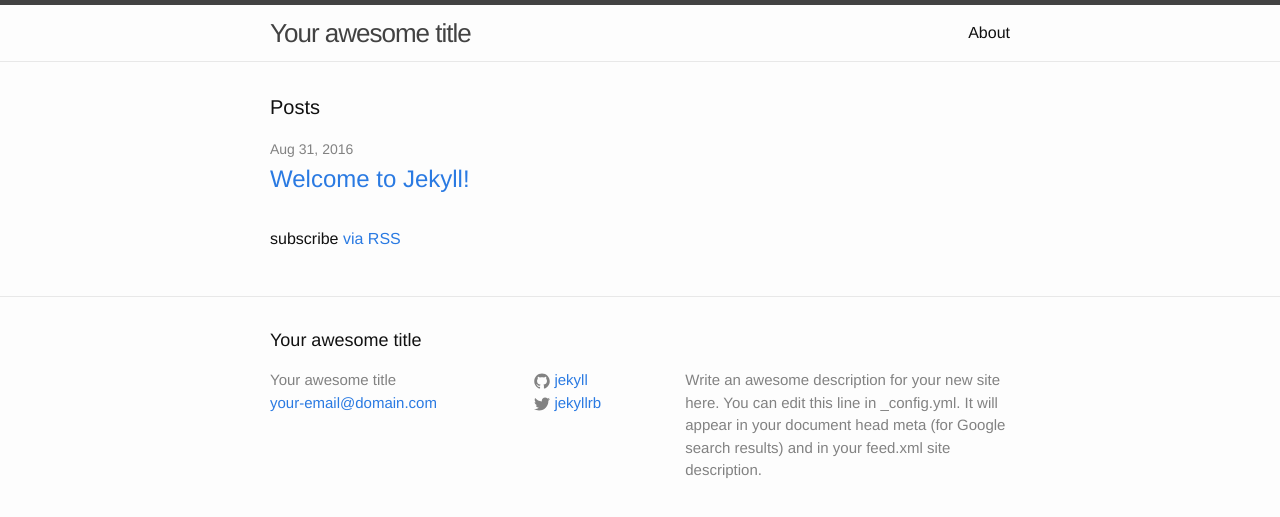
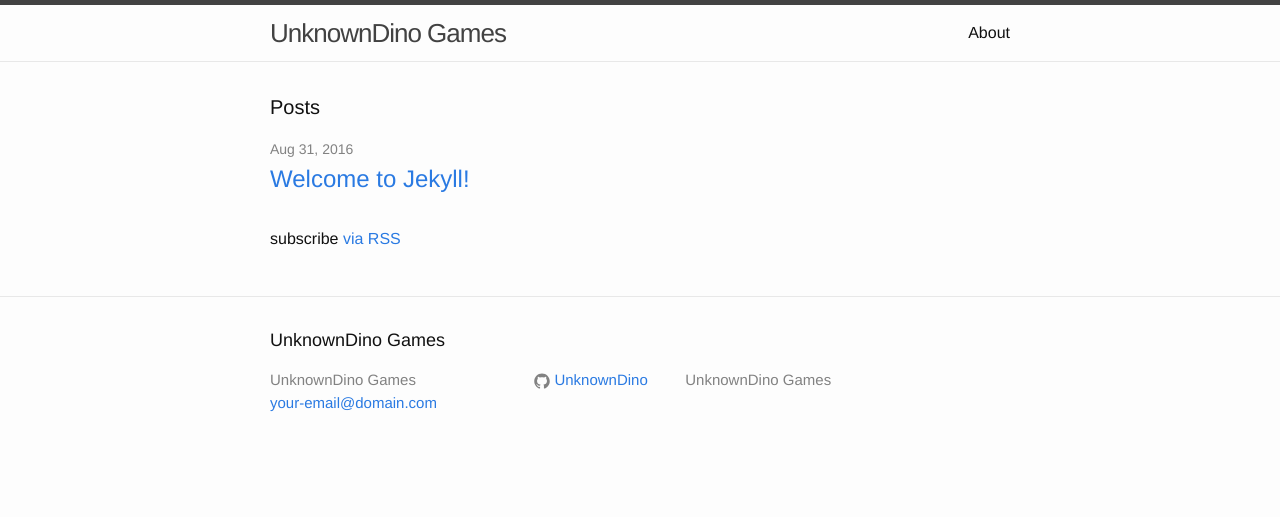
Before and after one commit to UnknownDino/unknowndino.github.io, a Jekyll site: the page built from index.html, in a window 1280 px wide. Shown: the top 517 px of the page. Built offline with Jekyll 4.4.1, drawn with Linux system fonts in a browser that asks for light colours.

Commit message:
Change title

```diff
--- a/_config.yml
+++ b/_config.yml
@@ -6,16 +6,14 @@
 # 'jekyll serve'. If you change this file, please restart the server process.
 
 # Site settings
-title: Your awesome title
+title: UnknownDino Games
 email: your-email@domain.com
 description: > # this means to ignore newlines until "baseurl:"
-  Write an awesome description for your new site here. You can edit this
-  line in _config.yml. It will appear in your document head meta (for
-  Google search results) and in your feed.xml site description.
+  UnknownDino Games
 baseurl: "" # the subpath of your site, e.g. /blog
-url: "http://yourdomain.com" # the base hostname & protocol for your site
-twitter_username: jekyllrb
-github_username:  jekyll
+url: "https://unknowndino.github.io" # the base hostname & protocol for your site
+
+github_username:  UnknownDino
 
 # Build settings
 markdown: kramdown
```
